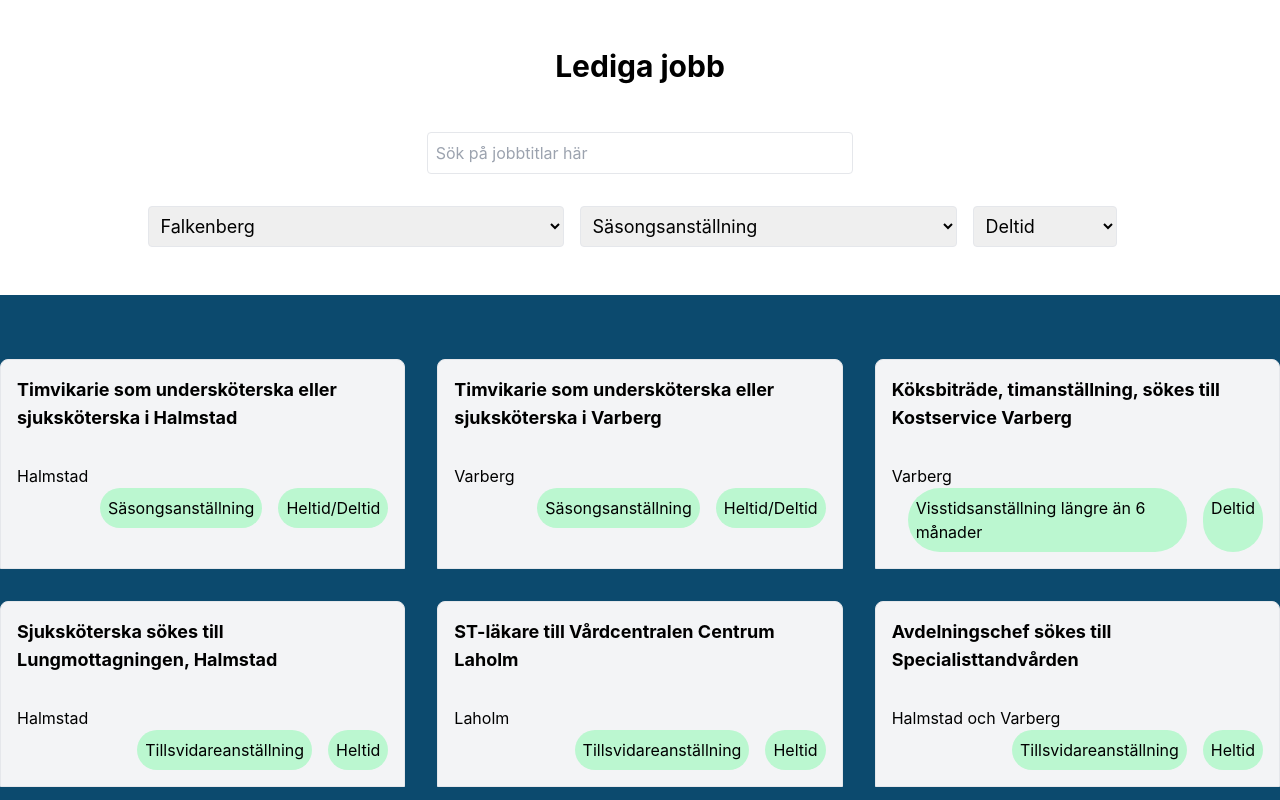
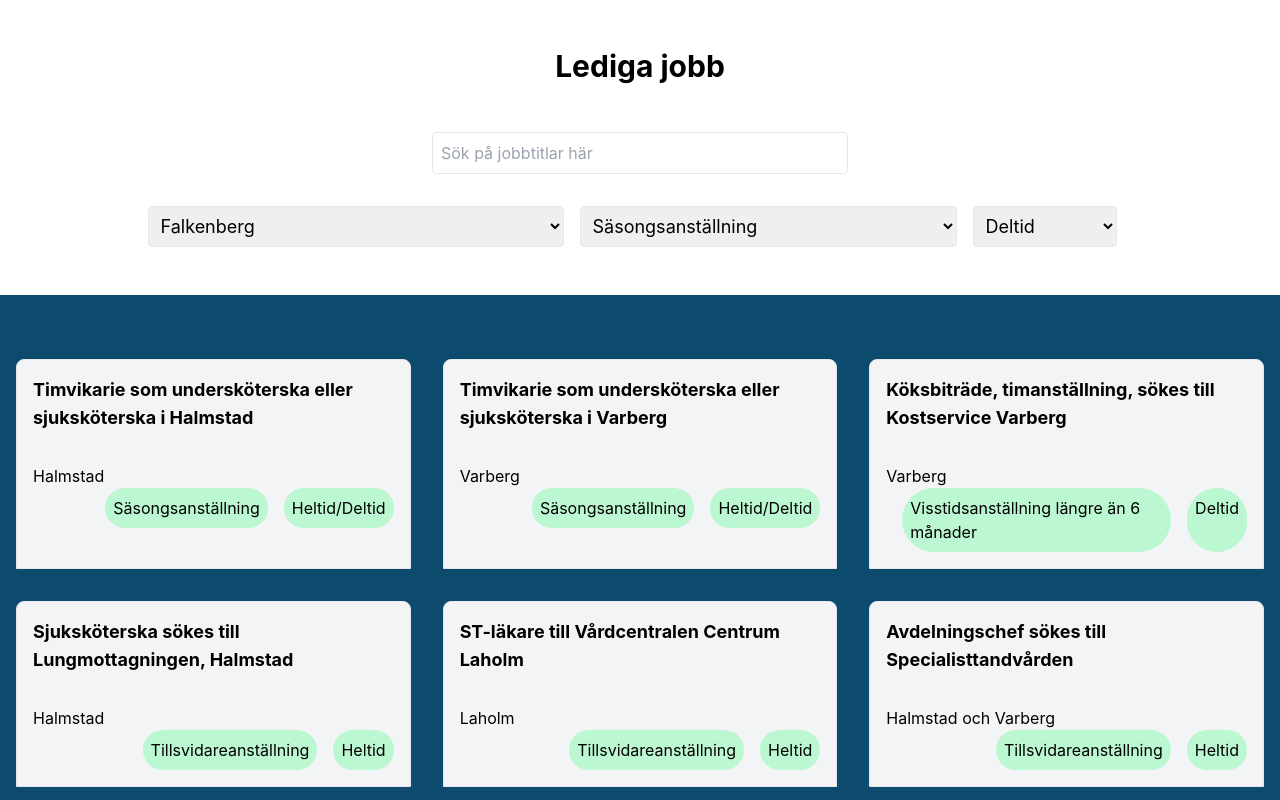
Before and after one commit to viktor-sarge/varbi, a React (Create React App) app: page / in a window 1280 px wide. Shown: the top 800 px of the page. Built offline with nearby package versions, Linux system fonts and the light colour scheme.

Commit message:
feat(design): 💄 Tweak paddings to improve design
Justerat utseendet med paddings

```diff
--- a/src/App.js
+++ b/src/App.js
@@ -44,7 +44,7 @@ function App() {
   return (
     <div className="App">
 
-      <div className='container mx-auto'>
+      <div className='container px-4 mx-auto'>
         <div className='text-center'>
           <h1 className='text-3xl font-bold py-12'>Lediga jobb</h1>
         </div>
@@ -58,8 +58,8 @@ function App() {
         </div>
       </div>
 
-      <div className='bg-sky-900'>
-        <div className='container mx-auto pt-16'>
+      <div className='bg-sky-900 px-4'>
+        <div className='container mx-auto py-16'>
           <Grid data={filteredJobs} />
         </div>
       </div>
```
